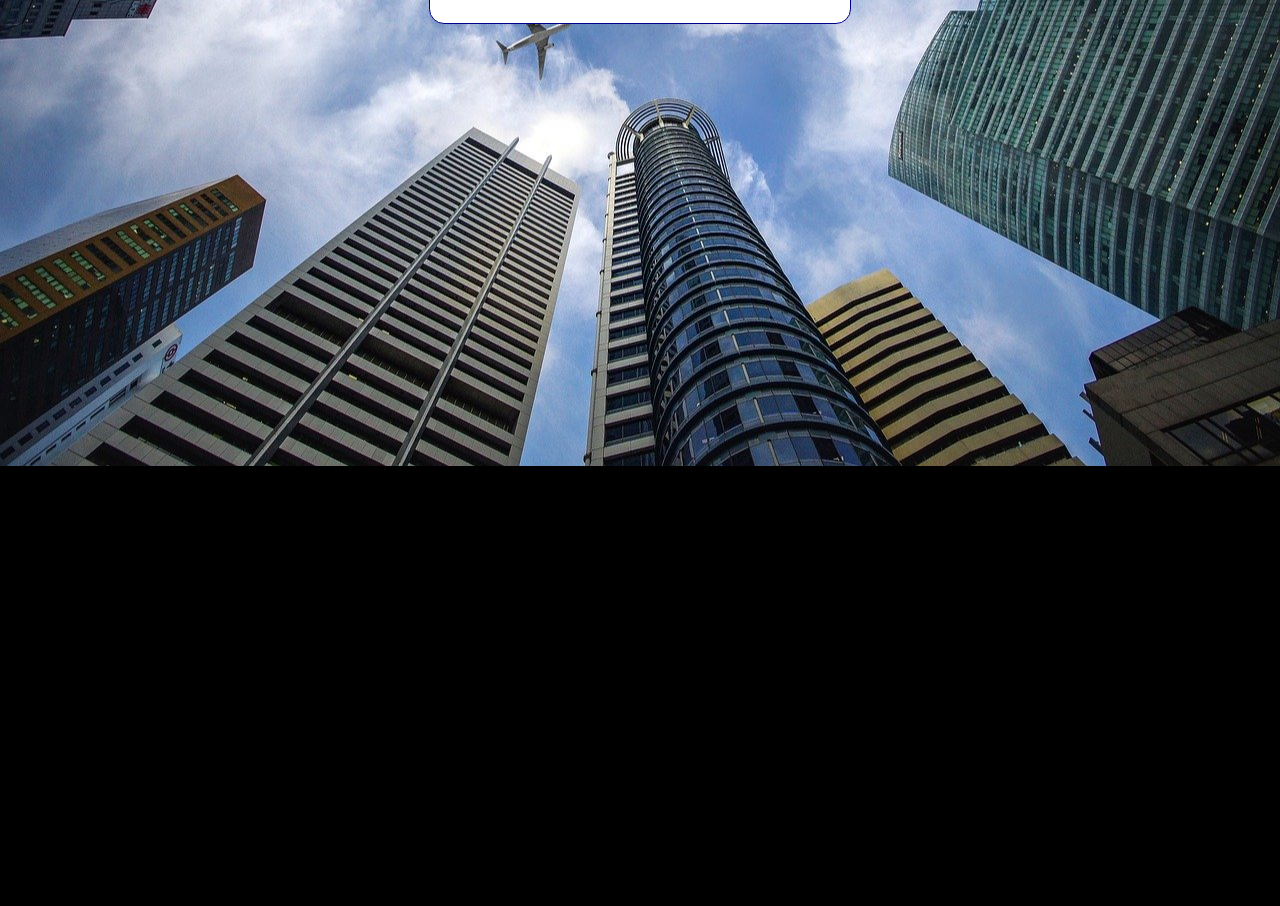
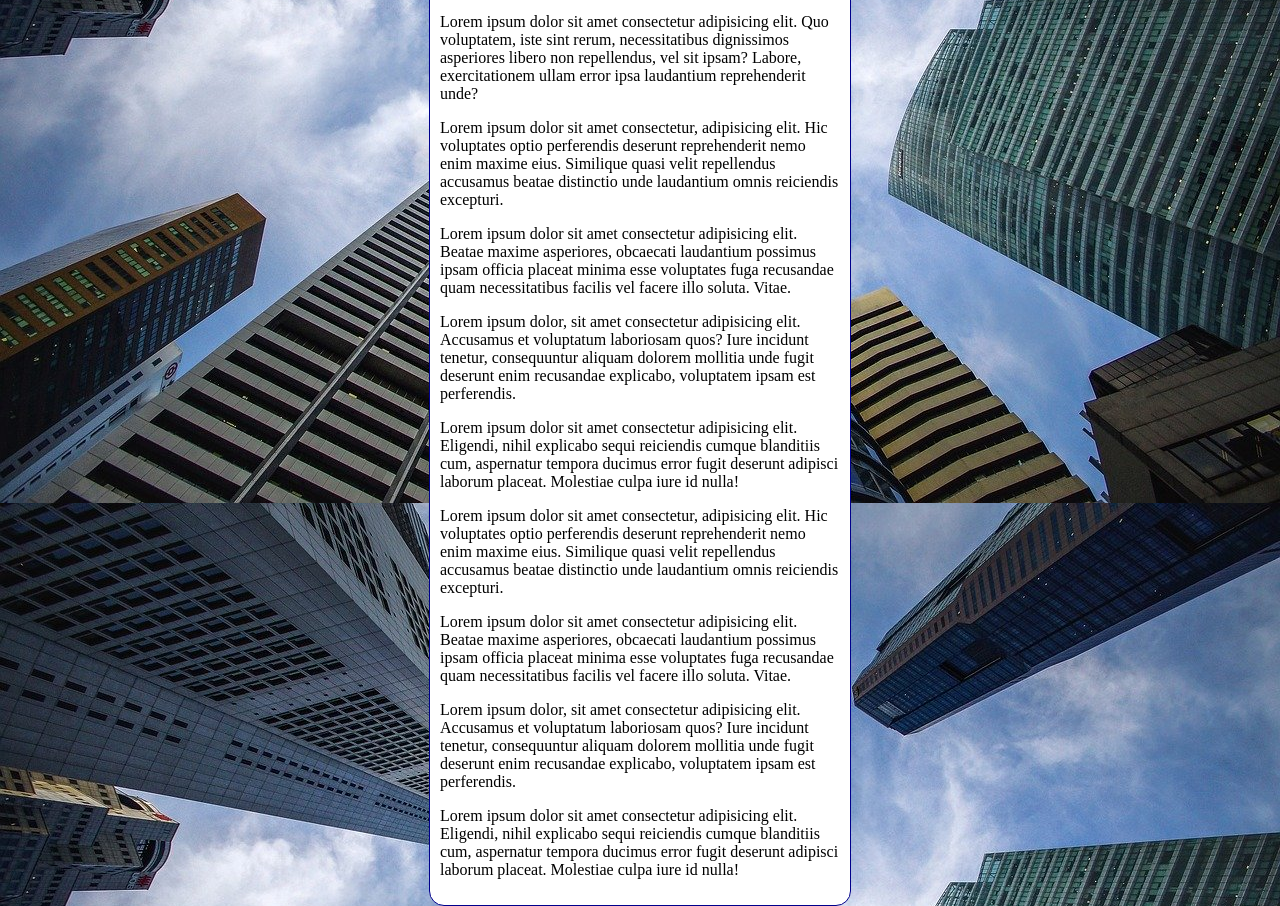
Before and after one commit to carlosdosantos/html-css, a plain HTML site: page exercícios/ex021imagnes-de-fundo/fundo006.html in a window 1280 px wide. Shown: the part 350-1256 px from the top of the page. Before the commit the page ends 816 px from the top, so only its background shows below. Drawn offline with Linux system fonts and the light colour scheme.

Commit message:
atualizei ex 21 shorthand

```diff
--- a/exercícios/ex021imagnes-de-fundo/fundo006.html
+++ b/exercícios/ex021imagnes-de-fundo/fundo006.html
@@ -4,20 +4,28 @@
     <meta charset="UTF-8">
     <meta http-equiv="X-UA-Compatible" content="IE=edge">
     <meta name="viewport" content="width=device-width, initial-scale=1.0">
-    <title>Document</title>
+    <title>Fundo Fixo de Tela</title>
     <style>
         body {
             height: 100vh;
-            background-color: black;
+            /*background-color: black;
             background-image: url(imagens/wallpaper002.jpg);
             background-position: center center;
             background-repeat: no-repeat;
+            background-size: cover;
+            background-attachment: fixed;*/
+
+            /*Shorthand -> background
+                color > image > position > repeat > size(existe como shorthand porém não funciona na prática) > attachment
+            */
+
+            background: black url(imagens/wallpaper002.jpg) center center no-repeat fixed;
             background-size: cover;
         }
 
         main {
             background-color: white;
-            width: 400px;
+            max-width: 400px;
             padding: 10px;
             margin: auto;
             border: 1px solid darkblue;
@@ -31,6 +39,15 @@
         <p>Lorem ipsum dolor sit amet, consectetur adipisicing elit. Blanditiis at, molestiae expedita ex voluptatum nesciunt incidunt quo ea odio! Ducimus odit corporis voluptate dignissimos. Amet aliquam tenetur quidem mollitia tempora.</p>
         <p>Lorem ipsum dolor sit amet consectetur adipisicing elit. Qui illo a, rerum, quisquam eius molestias odio illum et vel molestiae maiores commodi animi possimus incidunt, distinctio facilis minima non vitae.</p>
         <p>Lorem ipsum dolor sit amet consectetur adipisicing elit. Quibusdam error illo dolores harum quas non voluptates, sequi ut! Praesentium veniam, ea libero numquam eius debitis perferendis ullam laudantium nostrum ex!</p>
+        <p>Lorem ipsum dolor sit amet consectetur adipisicing elit. Quo voluptatem, iste sint rerum, necessitatibus dignissimos asperiores libero non repellendus, vel sit ipsam? Labore, exercitationem ullam error ipsa laudantium reprehenderit unde?</p>
+        <p>Lorem ipsum dolor sit amet consectetur, adipisicing elit. Hic voluptates optio perferendis deserunt reprehenderit nemo enim maxime eius. Similique quasi velit repellendus accusamus beatae distinctio unde laudantium omnis reiciendis excepturi.</p>
+        <p>Lorem ipsum dolor sit amet consectetur adipisicing elit. Beatae maxime asperiores, obcaecati laudantium possimus ipsam officia placeat minima esse voluptates fuga recusandae quam necessitatibus facilis vel facere illo soluta. Vitae.</p>
+        <p>Lorem ipsum dolor, sit amet consectetur adipisicing elit. Accusamus et voluptatum laboriosam quos? Iure incidunt tenetur, consequuntur aliquam dolorem mollitia unde fugit deserunt enim recusandae explicabo, voluptatem ipsam est perferendis.</p>
+        <p>Lorem ipsum dolor sit amet consectetur adipisicing elit. Eligendi, nihil explicabo sequi reiciendis cumque blanditiis cum, aspernatur tempora ducimus error fugit deserunt adipisci laborum placeat. Molestiae culpa iure id nulla!</p>
+        <p>Lorem ipsum dolor sit amet consectetur, adipisicing elit. Hic voluptates optio perferendis deserunt reprehenderit nemo enim maxime eius. Similique quasi velit repellendus accusamus beatae distinctio unde laudantium omnis reiciendis excepturi.</p>
+        <p>Lorem ipsum dolor sit amet consectetur adipisicing elit. Beatae maxime asperiores, obcaecati laudantium possimus ipsam officia placeat minima esse voluptates fuga recusandae quam necessitatibus facilis vel facere illo soluta. Vitae.</p>
+        <p>Lorem ipsum dolor, sit amet consectetur adipisicing elit. Accusamus et voluptatum laboriosam quos? Iure incidunt tenetur, consequuntur aliquam dolorem mollitia unde fugit deserunt enim recusandae explicabo, voluptatem ipsam est perferendis.</p>
+        <p>Lorem ipsum dolor sit amet consectetur adipisicing elit. Eligendi, nihil explicabo sequi reiciendis cumque blanditiis cum, aspernatur tempora ducimus error fugit deserunt adipisci laborum placeat. Molestiae culpa iure id nulla!</p>
     </main>
 </body>
 </html>
```
